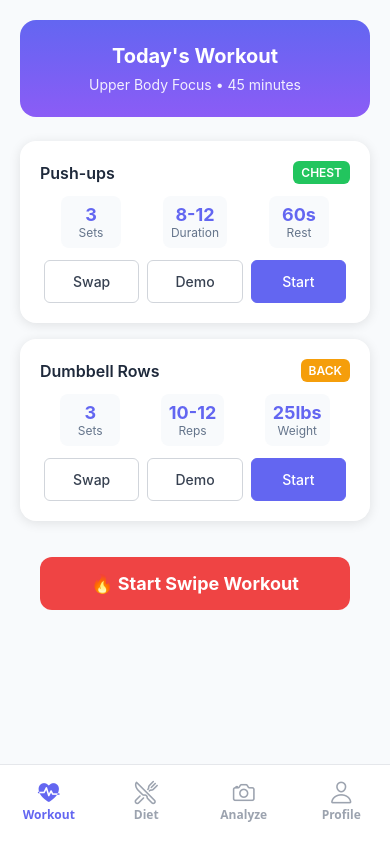
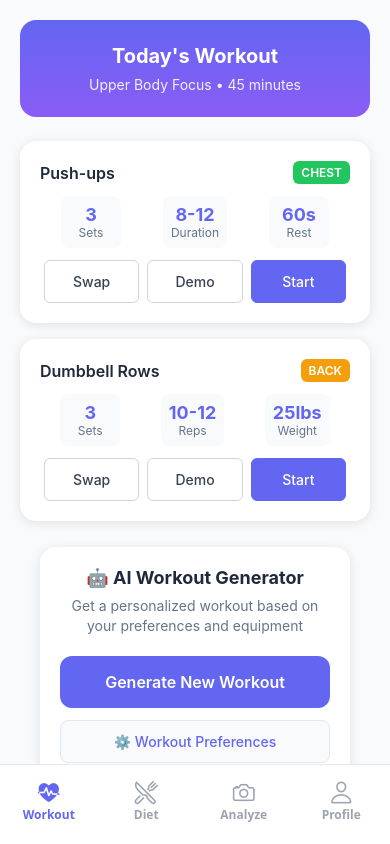
Before and after one commit to TedTes/trakfit, a React Native app: screen /Workout in a window 390 px wide. Built offline with nearby package versions, Linux system fonts and the light colour scheme.

Commit message:
add anaylisis , generate "new " btn.

```diff
--- a/src/screens/WorkoutScreen.js
+++ b/src/screens/WorkoutScreen.js
@@ -15,7 +15,8 @@ import WorkoutTrackerModal from '../components/WorkoutTrackerModal';
 import { useState } from 'react';
 import SwipeableWorkout from '../components/SwipeableWorkout';
 import WorkoutStatsModal from '../components/WorkoutStatsModal';
-import {exerciseDatabase} from '../data/exerciseDatabase';
+import PreferencesScreen from '../screens/PreferencesScreen';
+import ExerciseAnimationModal from '../components/ExerciseAnimationModal';
 
 export default function WorkoutScreen() {
   const {
@@ -26,8 +27,15 @@ export default function WorkoutScreen() {
     startWorkout,
     completeSet,
     nextExercise,
-    completeWorkout
+    completeWorkout,
+    userPreferences,
+    generator,
+    replaceCurrentWorkout ,
+    generateNewWorkout,
+    formatWorkoutForDisplay,
+    getProgressSummary
   } = useWorkoutStore();
+
   const [swapModalVisible, setSwapModalVisible] = useState(false);
   const [trackerModalVisible, setTrackerModalVisible] = useState(false);
   const [selectedExercise, setSelectedExercise] = useState(null);
@@ -35,6 +43,9 @@ export default function WorkoutScreen() {
   const [isSwipeMode, setIsSwipeMode] = useState(false);
   const [workoutStats, setWorkoutStats] = useState(null);
   const [showStatsModal, setShowStatsModal] = useState(false);
+  const [showPreferences, setShowPreferences] = useState(false);
+  const [showAnimationModal, setShowAnimationModal] = useState(false);
+  const [animationExercise, setAnimationExercise] = useState(null);
   // Event Handlers
   const handleSwapExercise = (exerciseName) => {
     const exercise = currentWorkout.exercises.find(ex => ex.name === exerciseName);
@@ -49,6 +60,24 @@ export default function WorkoutScreen() {
     setIsSwipeMode(true);
   };
 
+  const handleGenerateNewWorkout = () => {
+  const newWorkout = generateNewWorkout();
+
+  Alert.alert(
+    '🤖 AI Workout Generated!',
+    `"${newWorkout.title}"\n${newWorkout.exercises.length} exercises • ${Math.round(newWorkout.estimated_total_time)} minutes\n\nThis workout is customized for your preferences and equipment.`,
+    [
+      { text: 'Keep Current Workout', style: 'cancel' },
+      {
+        text: 'Use New Workout',
+        onPress: () => {
+          replaceCurrentWorkout(newWorkout);
+          Alert.alert('✅ Workout Updated!', 'Your new AI-generated workout is ready.');
+        }
+      }
+    ]
+  );
+};
   const handleWorkoutComplete = (stats) => {
     setWorkoutStats(stats);
     setShowStatsModal(true);
@@ -61,7 +90,7 @@ export default function WorkoutScreen() {
   const handleSwapConfirm = (newExercise) => {
     swapExercise(selectedExercise.id, newExercise, selectedExercise.target);
     setSwapModalVisible(false);
-    Alert.alert('Exercise Swapped!', `Replaced with ${newExercise.name}`);
+    Alert.alert('Exercise Swapped!', `Replaced "${selectedExercise.name}" with "${newExercise.name}"`);
   };
 
   const handleStartExercise = (exerciseName) => {
@@ -78,13 +107,16 @@ export default function WorkoutScreen() {
     completeSet(exerciseId, setNumber, reps, weight);
   };
   const handleShowDemo = (exerciseName) => {
-    Alert.alert('Exercise Demo', `Showing ${exerciseName} demonstration`);
+    const exercise = currentWorkout.exercises.find(ex => ex.name === exerciseName);
+    setAnimationExercise(exercise);
+    setShowAnimationModal(true);
   };
 
 
 
   return (
     <SafeAreaView style={styles.container}>
+
     { isSwipeMode ? (
         <SwipeableWorkout
           workout={currentWorkout}
@@ -93,6 +125,16 @@ export default function WorkoutScreen() {
         />
       ) :(
     <ScrollView style={styles.content}>
+      {lastAnalysis && (
+  <View style={styles.analysisStatus}>
+    <Text style={styles.analysisStatusText}>
+      🎯 Workout & Diet optimized for your photo analysis
+    </Text>
+    <Text style={styles.analysisDate}>
+      {new Date(lastAnalysis.timestamp).toLocaleDateString()}
+    </Text>
+  </View>
+)}
       {/* Dynamic Header */}
       <LinearGradient
         colors={['#6366f1', '#8b5cf6']}
@@ -171,7 +213,26 @@ export default function WorkoutScreen() {
           </View>
         </View>
       ))}
+ <View style={styles.aiWorkoutSection}>
+  <Text style={styles.aiSectionTitle}>🤖 AI Workout Generator</Text>
+  <Text style={styles.aiSectionSubtitle}>
+    Get a personalized workout based on your preferences and equipment
+  </Text>
 
+  <TouchableOpacity
+    style={styles.generateWorkoutButton}
+    onPress={handleGenerateNewWorkout}
+  >
+    <Text style={styles.generateWorkoutText}>Generate New Workout</Text>
+  </TouchableOpacity>
+
+  <TouchableOpacity
+    style={styles.preferencesButton}
+    onPress={() => setShowPreferences(true)}
+  >
+    <Text style={styles.preferencesText}>⚙️ Workout Preferences</Text>
+  </TouchableOpacity>
+</View>
     <TouchableOpacity
             style={styles.swipeWorkoutButton}
             onPress={handleStartSwipeWorkout}
@@ -203,6 +264,16 @@ export default function WorkoutScreen() {
           setIsSwipeMode(true);
         }}
       />
+      {showPreferences && (
+  <View style={StyleSheet.absoluteFill}>
+    <PreferencesScreen onClose={() => setShowPreferences(false)} />
+  </View>
+)}
+<ExerciseAnimationModal
+  visible={showAnimationModal}
+  exercise={animationExercise}
+  onClose={() => setShowAnimationModal(false)}
+/>
   </SafeAreaView>
   );
 }
@@ -339,4 +410,73 @@ const styles = StyleSheet.create({
     fontSize: 18,
     fontWeight: 'bold',
   },
+  aiWorkoutSection: {
+    backgroundColor: 'white',
+    borderRadius: 16,
+    padding: 20,
+    margin: 20,
+    marginTop: 10,
+    shadowColor: '#000',
+    shadowOffset: { width: 0, height: 2 },
+    shadowOpacity: 0.1,
+    shadowRadius: 12,
+    elevation: 3,
+  },
+  aiSectionTitle: {
+    fontSize: 18,
+    fontWeight: 'bold',
+    color: '#1e293b',
+    marginBottom: 8,
+    textAlign: 'center',
+  },
+  aiSectionSubtitle: {
+    fontSize: 14,
+    color: '#64748b',
+    textAlign: 'center',
+    marginBottom: 20,
+    lineHeight: 20,
+  },
+  generateWorkoutButton: {
+    backgroundColor: '#6366f1',
+    padding: 16,
+    borderRadius: 12,
+    alignItems: 'center',
+    marginBottom: 12,
+  },
+  generateWorkoutText: {
+    color: 'white',
+    fontSize: 16,
+    fontWeight: '600',
+  },
+  preferencesButton: {
+    backgroundColor: '#f8fafc',
+    padding: 12,
+    borderRadius: 8,
+    alignItems: 'center',
+    borderWidth: 1,
+    borderColor: '#e2e8f0',
+  },
+  preferencesText: {
+    color: '#6366f1',
+    fontSize: 14,
+    fontWeight: '500',
+  },
+  analysisStatus: {
+    backgroundColor: '#dbeafe',
+    padding: 16,
+    borderRadius: 12,
+    marginBottom: 20,
+    borderLeftWidth: 4,
+    borderLeftColor: '#3b82f6',
+  },
+  analysisStatusText: {
+    fontSize: 14,
+    fontWeight: '600',
+    color: '#1e40af',
+  },
+  analysisDate: {
+    fontSize: 12,
+    color: '#6b7280',
+    marginTop: 4,
+  },
 });
```
